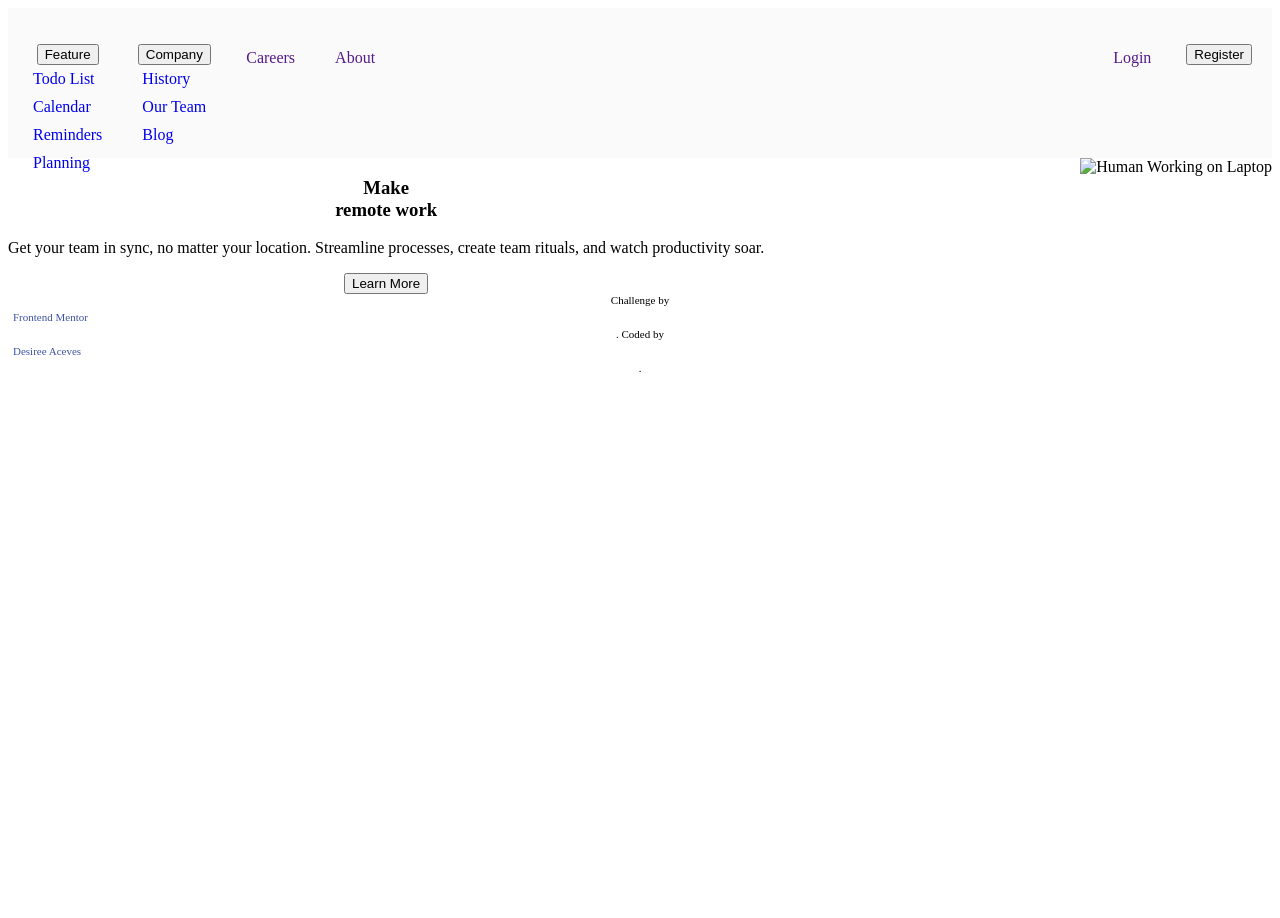
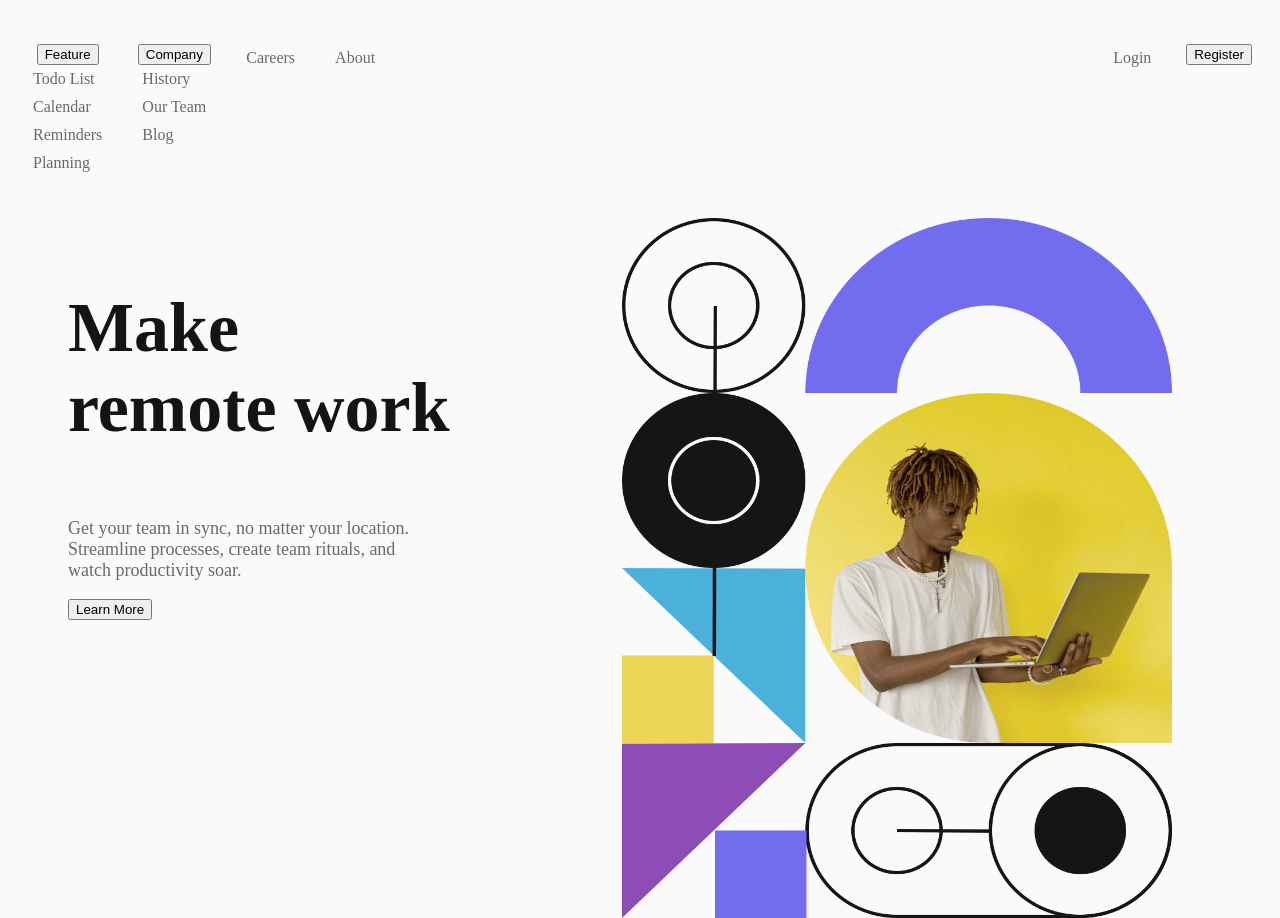
Before and after one commit to Desace1938/remote-intro-section, a plain HTML site: page index.html in a window 1280 px wide. Shown: the top 918 px of the page. Before the commit the page ends 800 px from the top, so only its background shows below. Drawn offline with Linux system fonts and the light colour scheme.

Commit message:
Update: NavBar

```diff
--- a/css/style.css
+++ b/css/style.css
@@ -1,10 +1,19 @@
+/* Widths */
+@media only screen and (max-width: 1440px) {
+    body {
+      background-color: hsl(0, 0%, 98%);
+    }
+  }
+
+/*#####################################################*/
+/*#####################################################*/
 /* Navbar Container */
 .navBar{
     display: flex;
     justify-content: space-between;
     padding: 0;
     height: 150px;
-   background-color: hsl(0, 0%, 98%);
+    background-color: hsl(0, 0%, 98%);
 }
 
 ul, a {
@@ -13,6 +22,7 @@ ul, a {
     text-decoration: none;
     padding: 5px;
     text-align: center;
+    color:hsl(0, 0%, 41%);
 }
 
 .navBar li {
@@ -20,14 +30,48 @@ ul, a {
 }
 
 
+/* nav dropdown */
 
+
+
+
+/*#####################################################*/
+/*#####################################################*/
 /* Main Section */
 .container{
     display: flex;
     justify-content: space-between;
+    background-color: hsl(0, 0%, 98%);
+    padding: 60px;
 }
 
 .info, p {
-    text-align: center;
+    text-align: left;
     flex-wrap: wrap;
 }
+
+.info h1 {
+    font-size: 70px;
+    color:hsl(0, 0%, 8%);
+}
+.info p{
+    font-size: 18px;
+    color: hsl(0, 0%, 41%);
+
+}
+
+
+/* image */
+
+.mainImage img{
+    padding: 0 40px 40px 40px;
+}
+
+/*#####################################################*/
+/*#####################################################*/
+/* Footer */
+.attribution{
+    display: flex;
+
+    background-color: hsl(0, 0%, 98%);
+}
--- a/index.html
+++ b/index.html
@@ -19,6 +19,7 @@
 <body>
   <header>
     <div class="navBar">
+      <!-- <div class="logo"></div> -->
       <ul class="topLeft">
         <li><div class="dropDown">
             <button class="dropButton">Feature
@@ -58,14 +59,14 @@
   <section class="container">
       <section class="info">
         <h1>Make <br> remote work</br></h1>
-        <p>Get your team in sync, no matter your location. Streamline processes,
-          create team rituals, and watch productivity soar.</p>
+        <p>Get your team in sync, no matter your location.<br> Streamline processes,
+          create team rituals, and </br> watch productivity soar.</p>
 
         <button>Learn More</button>
       </section>
 
       <section class="mainImage">
-        <img src="image-hero-desktop.png" alt="Human Working on Laptop" width="300" height="600">
+        <img src="images/image-hero-desktop.png" alt="Human Working on Laptop" width="550" height="700">
       </section>
 
   </section>
```
